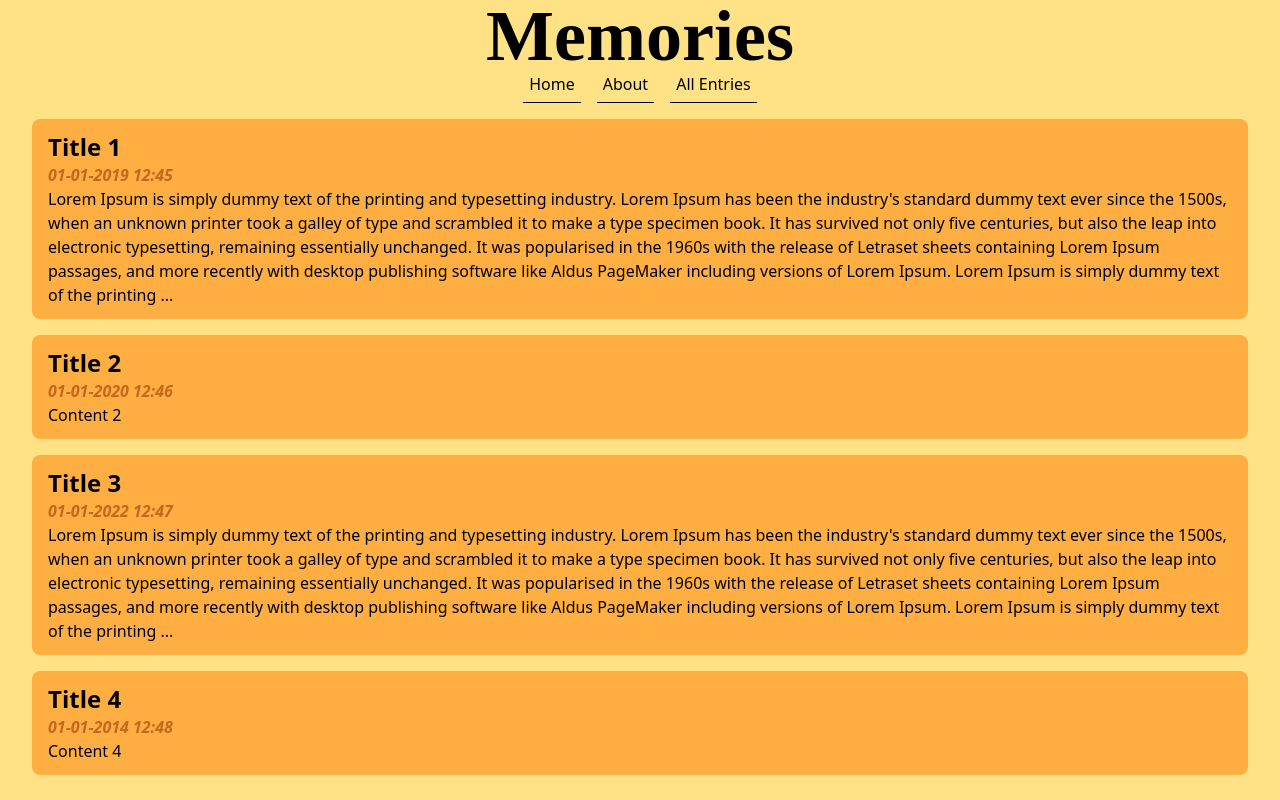
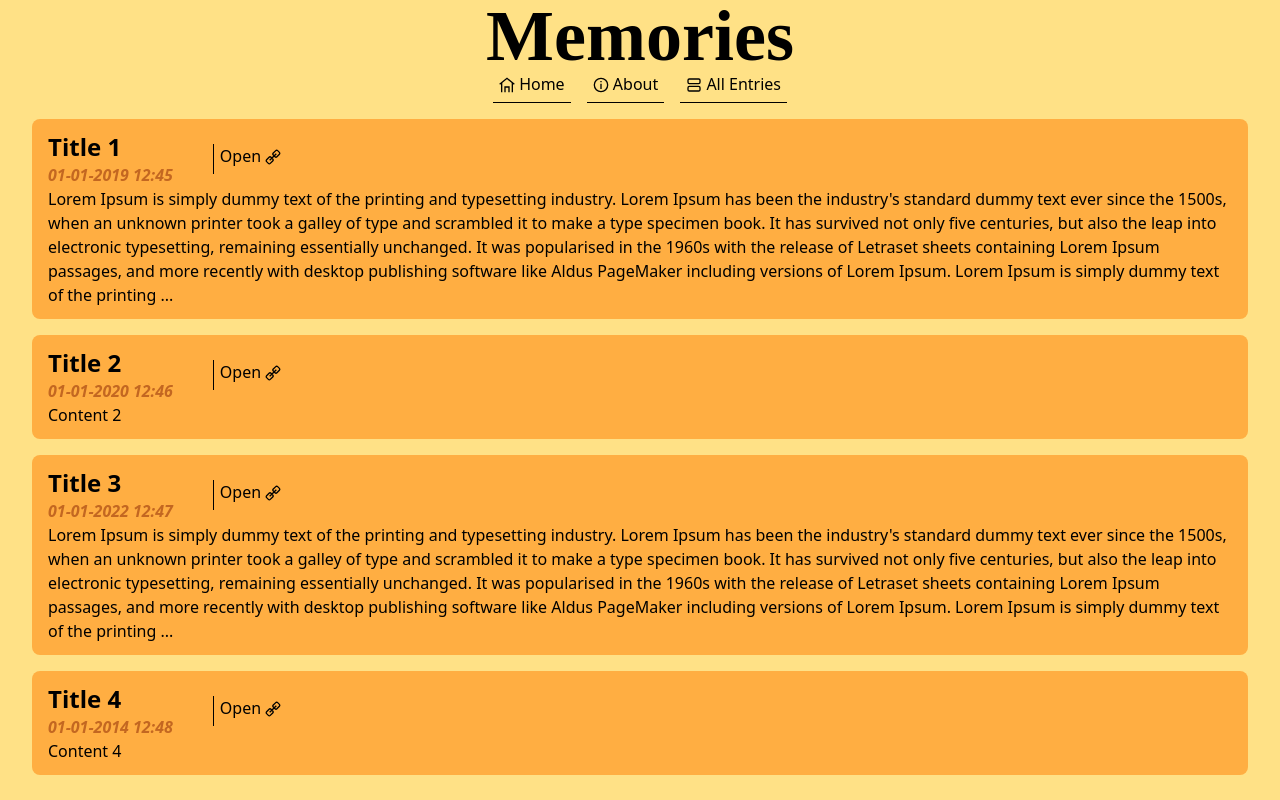
Before and after one commit to Duke0404/Memories-Frontend, a React (Create React App) app: page /all in a window 1280 px wide. Built offline with nearby package versions, Linux system fonts and the light colour scheme.

Commit message:
Added icons & links

```diff
--- a/package.json
+++ b/package.json
@@ -14,6 +14,7 @@
     "prettier": "^2.7.1",
     "react": "^18.2.0",
     "react-dom": "^18.2.0",
+    "react-icons": "^4.4.0",
     "react-router-dom": "^6.3.0",
     "react-scripts": "5.0.1",
     "typescript": "^4.7.4",
--- a/src/Components/EntryPreview/EntryPreview.tsx
+++ b/src/Components/EntryPreview/EntryPreview.tsx
@@ -1,10 +1,15 @@
+//Router link
+import { Link } from 'react-router-dom'
+
 //Interfaces
-import { Link } from 'react-router-dom'
 import { dataFormat } from '../../Data/data'
 
 interface EntryPreviewProps extends Omit<dataFormat, "footnotes"> {
     key: number
 }
+
+//Icons
+import { GrLink } from 'react-icons/gr'
 
 const EntryPreview = (props: EntryPreviewProps): JSX.Element => {
     const dateMix: string = props.dateTimeID.toString()
@@ -18,6 +23,15 @@ const EntryPreview = (props: EntryPreviewProps): JSX.Element => {
                 bg-accent-primary-3
                 rounded-lg
             "
+        >
+            <div>
+                <div
+                    className='
+                        flex
+                        flex-row
+                        items-center
+                        gap-x-10
+                    '
                 >
                     <div>
                         <h2
@@ -41,6 +55,26 @@ const EntryPreview = (props: EntryPreviewProps): JSX.Element => {
                                 dateMix.slice(8, 10) + ":" + dateMix.slice(10, 12)
                             }
                         </span>
+                    </div>
+
+                    <span
+                        className="
+                            inline
+                            px-1.5
+                            pb-1.5
+                            border-l
+                            border-text-1
+                            cursor-pointer
+                            hover:border-accent-secondary-2
+                            hover:border-l-2
+                            active:border-accent-secondary-1
+                        "
+                    >
+                        <Link to={`/entry/${props.dateTimeID}`}>
+                            Open <GrLink className="inline mb-0.5" />
+                        </Link>
+                    </span>
+                </div>
 
                 <p>{content}</p>
             </div>
--- a/src/Components/Navbar/Navbar.tsx
+++ b/src/Components/Navbar/Navbar.tsx
@@ -1,5 +1,8 @@
 //Router links
 import { Link } from "react-router-dom"
+
+//Icons
+import { GrHome, GrCircleInformation, GrFlows } from "react-icons/gr"
 
 const Navbar = (): JSX.Element => (
     <nav
@@ -22,7 +25,9 @@ const Navbar = (): JSX.Element => (
                     active:border-accent-secondary-1
                 "
             >
-                <Link to="/">Home</Link>
+                <Link to="/">
+                    <GrHome className="inline mb-0.5" /> Home
+                </Link>
             </li>
 
             <li
@@ -38,7 +43,9 @@ const Navbar = (): JSX.Element => (
                     active:border-accent-secondary-1
                 "
             >
-                <Link to="/about">About</Link>
+                <Link to="/about">
+                    <GrCircleInformation className="inline mb-0.5" /> About
+                </Link>
             </li>
 
             <li
@@ -54,7 +61,9 @@ const Navbar = (): JSX.Element => (
                     active:border-accent-secondary-1
                 "
             >
-                <Link to="/all">All Entries</Link>
+                <Link to="/all">
+                    <GrFlows className="inline mb-0.5" /> All Entries
+                </Link>
             </li>
         </ul>
     </nav>
```
Also changed, not shown: 1 other file (tests, documents, lock files or other folders). Lines whose indentation alone changed are shown as unchanged.
